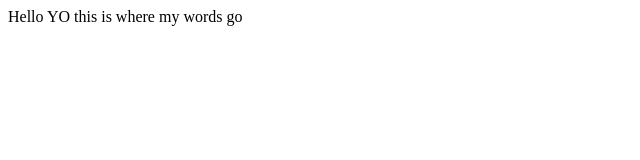
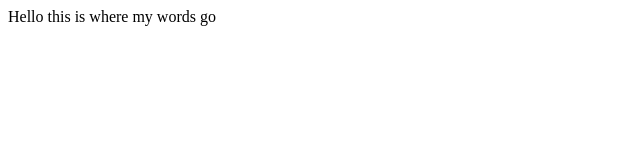
Before and after one commit to forestusesthis/forestusesthis.github.io, a plain HTML site: page index.html in a window 1280 px wide. Shown: the full height of the page, 0-640 px from the left. Drawn offline with Linux system fonts and the light colour scheme.

Commit message:
revisions

```diff
--- a/index.html
+++ b/index.html
@@ -3,6 +3,6 @@
         Hello
     </head>
     <body>
-        YO this is where my words go
+         this is where my words go
     </body>
 </html>
```
